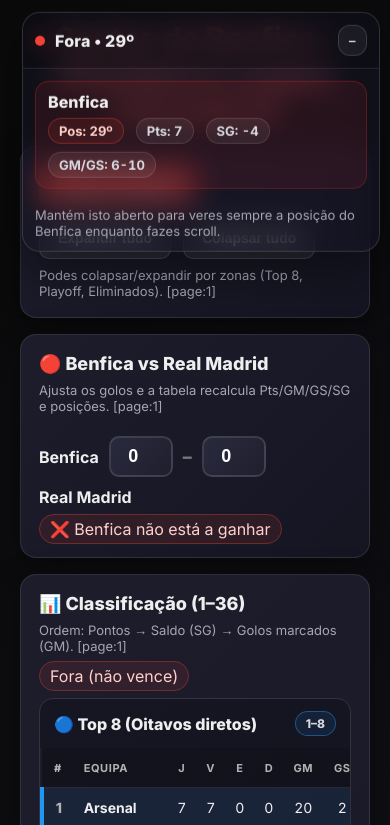
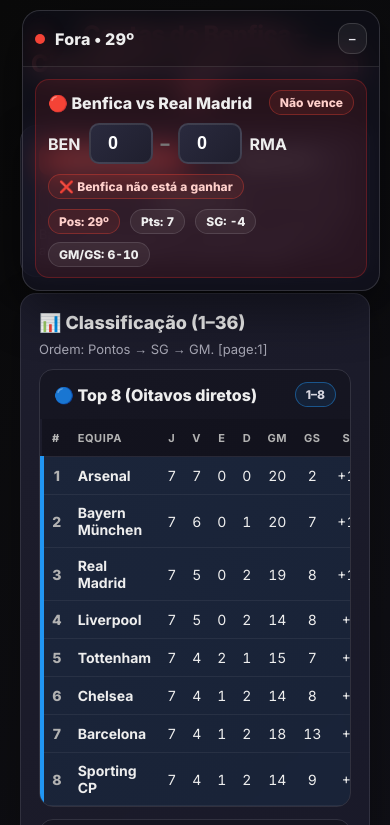
Before and after one commit to paulojorgebranco/tudoaonada, a plain HTML site: page index.html in a window 390 px wide. Shown: the top 825 px of the page. Drawn offline with Linux system fonts and the light colour scheme.

Commit message:
Refinamento UI: Benfica na bolha, toolbar compacta, melhorias responsivas

```diff
--- a/index.html
+++ b/index.html
@@ -5,7 +5,6 @@
   <meta name="viewport" content="width=device-width, initial-scale=1.0" />
   <title>Contas do Benfica – Champions | Jornada 8</title>
   <link href="https://fonts.googleapis.com/css2?family=Inter:wght@400;600;700;800&display=swap" rel="stylesheet">
-
   <style>
     * { box-sizing: border-box; margin: 0; padding: 0; }
 
@@ -41,14 +40,9 @@
       box-shadow: 0 8px 32px rgba(0,0,0,0.3);
     }
 
-    .row{
-      display:flex;
-      gap:12px;
-      flex-wrap:wrap;
-      align-items:center;
-      justify-content:space-between;
-    }
+    .small{ font-size: 13px; color: #a6a6b3; margin-top: 8px; }
 
+    /* Botões */
     .btn{
       background: linear-gradient(135deg, #f44336 0%, #e53935 100%);
       color:#fff;
@@ -59,6 +53,7 @@
       font-weight:800;
       cursor:pointer;
       box-shadow: 0 4px 16px rgba(244,67,54,0.35);
+      line-height: 1;
     }
 
     .btn.secondary{
@@ -67,8 +62,31 @@
       border: 1px solid rgba(255,255,255,0.14);
     }
 
-    .small{ font-size: 13px; color: #a6a6b3; margin-top: 8px; }
+    /* Botões pequenos (pedido) */
+    .btn.sm{
+      padding: 9px 12px;
+      border-radius: 9px;
+      font-size: 12px;
+      font-weight: 900;
+      box-shadow: none;
+    }
 
+    /* Toolbar: botões ao lado de "Limpar resultados" */
+    .toolbar{
+      display:flex;
+      align-items:center;
+      gap: 10px;
+      flex-wrap: wrap;
+    }
+
+    .toolbar .btn{ white-space: nowrap; }
+
+    @media (max-width: 520px){
+      .toolbar .btn{ flex: 1; }
+    }
+
+    /* Tabelas */
+    .table-wrap{ overflow-x:auto; }
     table{ width:100%; border-collapse:collapse; font-size:14px; }
     th, td{ padding:10px 10px; border-bottom:1px solid rgba(255,255,255,0.06); text-align:left; }
     th{
@@ -90,8 +108,8 @@
     .zone-top8{ border-left:4px solid #2196f3; background: rgba(33,150,243,0.08); }
     .zone-playoff{ border-left:4px solid #4caf50; background: rgba(76,175,80,0.07); }
     .zone-out{ border-left:4px solid #777; background: rgba(255,255,255,0.03); opacity: 0.92; }
+    .benfica{ border-left:4px solid #c62828 !important; background: rgba(198,40,40,0.12) !important; }
 
-    .benfica{ border-left:4px solid #c62828 !important; background: rgba(198,40,40,0.12) !important; }
     .mov-up{ color:#4caf50; font-weight:900; }
     .mov-down{ color:#f44336; font-weight:900; }
     .mov-same{ color:#8c8c8c; }
@@ -130,16 +148,7 @@
     .pill.green{ border-color: rgba(76,175,80,0.45); background: rgba(76,175,80,0.10); }
     .pill.gray{ border-color: rgba(200,200,200,0.25); background: rgba(200,200,200,0.06); }
 
-    .table-wrap{ overflow-x:auto; }
-
-    .scoreline{
-      display:flex;
-      align-items:center;
-      gap:10px;
-      flex-wrap:wrap;
-      padding:10px 0 2px;
-    }
-
+    /* Inputs */
     input[type="number"]{
       width: 64px;
       padding: 8px 10px;
@@ -159,7 +168,6 @@
       box-shadow: 0 0 0 3px rgba(76,175,80,0.18);
       transform: scale(1.03);
     }
-
     .sep{ color:#777; font-weight:900; font-size:18px; }
 
     .impact{ font-weight:900; }
@@ -167,15 +175,28 @@
     .impact .bad{ color:#f44336; }
     .impact .neutral{ color:#9a9aa6; }
 
-    /* ===========================
-       BOLHA FLUTUANTE (FIXA)
-       =========================== */
+    /* Chips */
+    .chip{
+      padding: 4px 10px;
+      border-radius: 999px;
+      border: 1px solid rgba(255,255,255,0.12);
+      background: rgba(255,255,255,0.06);
+      font-variant-numeric: tabular-nums;
+      white-space: nowrap;
+      font-size: 12px;
+      font-weight: 900;
+      display:inline-block;
+    }
+    .chip.good{ border-color: rgba(76,175,80,0.35); background: rgba(76,175,80,0.10); color: #b8ffd0; }
+    .chip.bad{ border-color: rgba(244,67,54,0.35); background: rgba(244,67,54,0.10); color: #ffd0cb; }
+
+    /* Bolha flutuante */
     .floating-bubble{
       position: fixed;
       right: 16px;
       top: 16px;
       z-index: 9999;
-      width: min(360px, calc(100vw - 32px));
+      width: min(400px, calc(100vw - 32px));
       border-radius: 18px;
       border: 1px solid rgba(255,255,255,0.14);
       background: rgba(20, 20, 34, 0.62);
@@ -206,7 +227,6 @@
       width: 10px;
       height: 10px;
       border-radius: 999px;
-      box-shadow: 0 0 18px rgba(255,255,255,0.18);
     }
     .dot.inside{ background: #4caf50; box-shadow: 0 0 22px rgba(76,175,80,0.45); }
     .dot.outside{ background: #f44336; box-shadow: 0 0 22px rgba(244,67,54,0.45); }
@@ -228,78 +248,82 @@
       gap: 10px;
     }
 
-    .benfica-line{
+    .benfica-box{
       border-radius: 14px;
       border: 1px solid rgba(198,40,40,0.35);
       background: rgba(198,40,40,0.12);
       padding: 10px 12px;
     }
 
-    .benfica-line .title{
+    .benfica-box .title{
       font-weight: 900;
-      margin-bottom: 6px;
+      margin-bottom: 8px;
+      display:flex;
+      align-items:center;
+      justify-content:space-between;
+      gap: 10px;
     }
 
-    .benfica-line .meta{
-      color: #d7d7e0;
-      font-size: 13px;
-      font-weight: 700;
+    .score-mini{
+      display:flex;
+      align-items:center;
+      gap: 8px;
+      flex-wrap: wrap;
+      margin-top: 6px;
+    }
+
+    .benfica-meta{
       display:flex;
       flex-wrap:wrap;
-      gap: 8px 12px;
+      gap: 8px 10px;
+      margin-top: 10px;
     }
-
-    .chip{
-      padding: 4px 10px;
-      border-radius: 999px;
-      border: 1px solid rgba(255,255,255,0.12);
-      background: rgba(255,255,255,0.06);
-      font-variant-numeric: tabular-nums;
-      white-space: nowrap;
-    }
-    .chip.good{ border-color: rgba(76,175,80,0.35); background: rgba(76,175,80,0.10); color: #b8ffd0; }
-    .chip.bad{ border-color: rgba(244,67,54,0.35); background: rgba(244,67,54,0.10); color: #ffd0cb; }
 
     .floating-bubble.minimized .body{ display: none; }
 
-    .floating-bubble{
-      animation: floaty 4.2s ease-in-out infinite;
-    }
-
-    @keyframes floaty{
-      0%,100% { transform: translateY(0); }
-      50% { transform: translateY(6px); }
-    }
-
     @media (max-width: 720px){
       .floating-bubble{ right: 10px; top: 10px; }
+      h1{ font-size: 24px; }
+      th, td{ padding: 9px 8px; }
     }
   </style>
 </head>
 
 <body>
 
-  <!-- BOLHA FLUTUANTE -->
+  <!-- Bolha: resultado Benfica fica aqui -->
   <div id="floatingBubble" class="floating-bubble" aria-live="polite">
     <div class="head">
-      <div class="status" id="bubbleStatus">
+      <div class="status">
         <span class="dot outside" id="bubbleDot"></span>
         <span id="bubbleText">Fora</span>
       </div>
       <button class="toggle" id="bubbleToggle" title="Minimizar/Expandir">–</button>
     </div>
+
     <div class="body">
-      <div class="benfica-line" id="bubbleBenficaLine">
-        <div class="title">Benfica</div>
-        <div class="meta" id="bubbleBenficaMeta">
+      <div class="benfica-box">
+        <div class="title">
+          <span>🔴 Benfica vs Real Madrid</span>
+          <span id="bubbleMatchBadge" class="chip bad">Não vence</span>
+        </div>
+
+        <div class="score-mini">
+          <strong>BEN</strong>
+          <input type="number" id="ben_rmd_home" value="0" min="0" max="9" />
+          <span class="sep">–</span>
+          <input type="number" id="ben_rmd_away" value="0" min="0" max="9" />
+          <strong>RMA</strong>
+        </div>
+
+        <div class="small" id="benfica_status" style="margin-top:10px;"></div>
+
+        <div class="benfica-meta" id="bubbleBenficaMeta">
           <span class="chip">Pos: —</span>
           <span class="chip">Pts: —</span>
           <span class="chip">SG: —</span>
           <span class="chip">GM/GS: —</span>
         </div>
-      </div>
-      <div class="small" id="bubbleHint">
-        Mantém isto aberto para veres sempre a posição do Benfica enquanto fazes scroll.
       </div>
     </div>
   </div>
@@ -308,43 +332,17 @@
     <h1>Contas do Benfica – Champions League (Jornada 8)</h1>
 
     <div class="card">
-      <div class="row">
-        <button class="btn" onclick="resetAll()">Limpar resultados</button>
-        <div class="row">
-          <button class="btn secondary" onclick="setAllZones(true)">Expandir tudo</button>
-          <button class="btn secondary" onclick="setAllZones(false)">Colapsar tudo</button>
-        </div>
+      <div class="toolbar">
+        <button class="btn sm" onclick="resetAll()">Limpar resultados</button>
+        <button class="btn secondary sm" onclick="setAllZones(true)">Expandir tudo</button>
+        <button class="btn secondary sm" onclick="setAllZones(false)">Colapsar tudo</button>
       </div>
-      <div class="small">Podes colapsar/expandir por zonas (Top 8, Playoff, Eliminados). [page:1]</div>
+      <div class="small">Base: tabela oficial após a Jornada 7; simulação altera Pts/GM/GS/SG e reordena. [page:1]</div>
     </div>
 
     <div class="card">
-      <div class="row">
-        <div>
-          <div style="font-weight: 900; font-size: 18px;">🔴 Benfica vs Real Madrid</div>
-          <div class="small">Ajusta os golos e a tabela recalcula Pts/GM/GS/SG e posições. [page:1]</div>
-        </div>
-
-        <div class="scoreline">
-          <strong>Benfica</strong>
-          <input type="number" id="ben_rmd_home" value="0" min="0" max="9" />
-          <span class="sep">–</span>
-          <input type="number" id="ben_rmd_away" value="0" min="0" max="9" />
-          <strong>Real Madrid</strong>
-        </div>
-      </div>
-
-      <div id="benfica_status" style="margin-top: 10px;"></div>
-    </div>
-
-    <div class="card">
-      <div class="row">
-        <div>
-          <div style="font-weight: 900; font-size: 18px;">📊 Classificação (1–36)</div>
-          <div class="small">Ordem: Pontos → Saldo (SG) → Golos marcados (GM). [page:1]</div>
-        </div>
-        <div id="global_state"></div>
-      </div>
+      <div style="font-weight: 900; font-size: 18px;">📊 Classificação (1–36)</div>
+      <div class="small">Ordem: Pontos → SG → GM. [page:1]</div>
 
       <div class="details">
         <details id="zone_top8" open>
@@ -406,7 +404,7 @@
 
     <div class="card">
       <div style="font-weight: 900; font-size: 18px;">📋 Jogos relevantes (Jornada 8)</div>
-      <div class="small">Marcados como Favorável/Mau/Neutro para o Benfica (heurística simples). [page:1]</div>
+      <div class="small">Favorável/Mau/Neutro é uma heurística simples. [page:1]</div>
 
       <div class="table-wrap" style="margin-top: 10px;">
         <table>
@@ -423,7 +421,7 @@
   </div>
 
 <script>
-  // Classificação oficial após Jornada 7 [page:1]
+  // Base oficial após Jornada 7 (UEFA) [page:1]
   const initialStandings = [
     { team:"Arsenal",        p:7,w:7,d:0,l:0,gf:20,ga:2,  pts:21, pos:1 },
     { team:"Bayern München", p:7,w:6,d:0,l:1,gf:20,ga:7,  pts:18, pos:2 },
@@ -627,15 +625,18 @@
     render(out, "tbody_out");
   }
 
-  function updateFloatingBubble({inside, benPos, benPts, benGd, benGf, benGa}){
-    const bubble = document.getElementById("floatingBubble");
+  function updateBubble({inside, benPos, benPts, benGd, benGf, benGa, benficaWinsMatch}){
     const dot = document.getElementById("bubbleDot");
     const text = document.getElementById("bubbleText");
+    const matchBadge = document.getElementById("bubbleMatchBadge");
 
     dot.classList.toggle("inside", inside);
     dot.classList.toggle("outside", !inside);
+    text.textContent = inside ? `Dentro (Playoff) • ${benPos}º` : `Fora • ${benPos}º`;
 
-    text.textContent = inside ? `Dentro (Playoff) • ${benPos}º` : `Fora • ${benPos}º`;
+    matchBadge.classList.toggle("good", benficaWinsMatch);
+    matchBadge.classList.toggle("bad", !benficaWinsMatch);
+    matchBadge.textContent = benficaWinsMatch ? "Vence" : "Não vence";
 
     const meta = document.getElementById("bubbleBenficaMeta");
     meta.innerHTML = `
@@ -647,14 +648,14 @@
   }
 
   function update(){
-    // status Benfica (condição base para entrar no cenário)
     const [bH, bA] = getMatchScore("ben_rmd");
+    const benficaWinsMatch = bH > bA;
+
     const benficaStatusEl = document.getElementById("benfica_status");
-    benficaStatusEl.innerHTML = (bH > bA)
+    benficaStatusEl.innerHTML = benficaWinsMatch
       ? `<span class="chip good">✅ Benfica está a ganhar</span>`
       : `<span class="chip bad">❌ Benfica não está a ganhar</span>`;
 
-    // Impactos
     let favorable = 0, bad = 0, neutral = 0;
     for (const g of relevantGames){
       const [h,a] = getMatchScore(g.id);
@@ -666,40 +667,31 @@
       else if (impact === "bad"){ bad++; cell.innerHTML = `<span class="bad">Mau ❌</span>`; }
       else { neutral++; cell.innerHTML = `<span class="neutral">Neutro –</span>`; }
     }
-
     document.getElementById("fav_count_info").textContent =
       `Impacto (heurístico): ${favorable} favoráveis • ${bad} maus • ${neutral} neutros`;
 
-    // Standings
     const standings = computeStandings();
     renderZones(standings);
 
     const ben = standings.find(t => t.team === "Benfica");
     const benPos = ben.realPos;
+    const inside = benficaWinsMatch && (benPos <= 24);
 
     document.getElementById("benfica_position_info").textContent =
       `Benfica: ${benPos}º • ${ben.pts} pts • SG ${ben.gd > 0 ? "+" : ""}${ben.gd} • GM/GS ${ben.gf}-${ben.ga}`;
 
-    const inside = (bH > bA) && (benPos <= 24);
-
-    // estado global (na página)
-    const global = document.getElementById("global_state");
-    if (bH <= bA) global.innerHTML = `<span class="chip bad">Fora (não vence)</span>`;
-    else if (benPos <= 24) global.innerHTML = `<span class="chip good">Dentro (Playoff)</span>`;
-    else global.innerHTML = `<span class="chip bad">Fora</span>`;
-
-    // bolha flutuante (sempre visível)
-    updateFloatingBubble({
+    updateBubble({
       inside,
       benPos,
       benPts: ben.pts,
       benGd: ben.gd,
       benGf: ben.gf,
-      benGa: ben.ga
+      benGa: ben.ga,
+      benficaWinsMatch
     });
   }
 
-  // Render jogos relevantes
+  // Render jogos relevantes (exclui Benfica porque está na bolha)
   const gamesBody = document.getElementById("games-body");
   relevantGames.forEach(g => {
     if (g.id === "ben_rmd") return;
```
